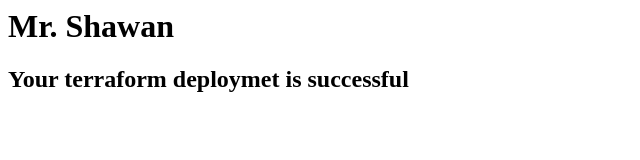
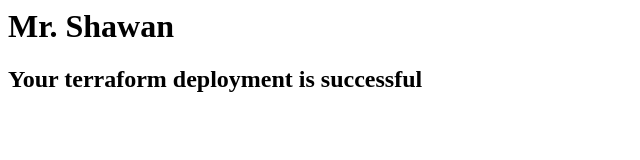
Before and after one commit to Shawan001/tftest, a plain HTML site: page index.html in a window 1280 px wide. Shown: the full height of the page, 0-640 px from the left. Drawn offline with Linux system fonts and the light colour scheme.

Commit message:
typo fixed

```diff
--- a/index.html
+++ b/index.html
@@ -9,7 +9,7 @@
 <BODY BGCOLOR="FFFFFF">
 
 <H1>Mr. Shawan</H1>
-<H2>Your terraform deploymet is successful</H2>
+<H2>Your terraform deployment is successful</H2>
 
 </BODY>
 
```
